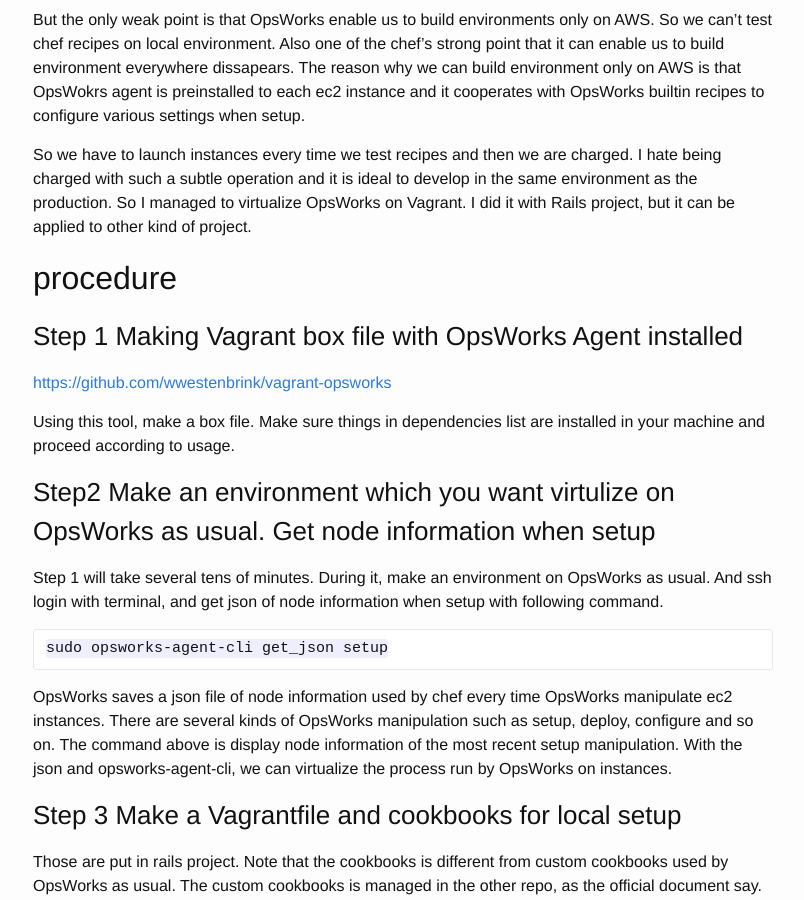
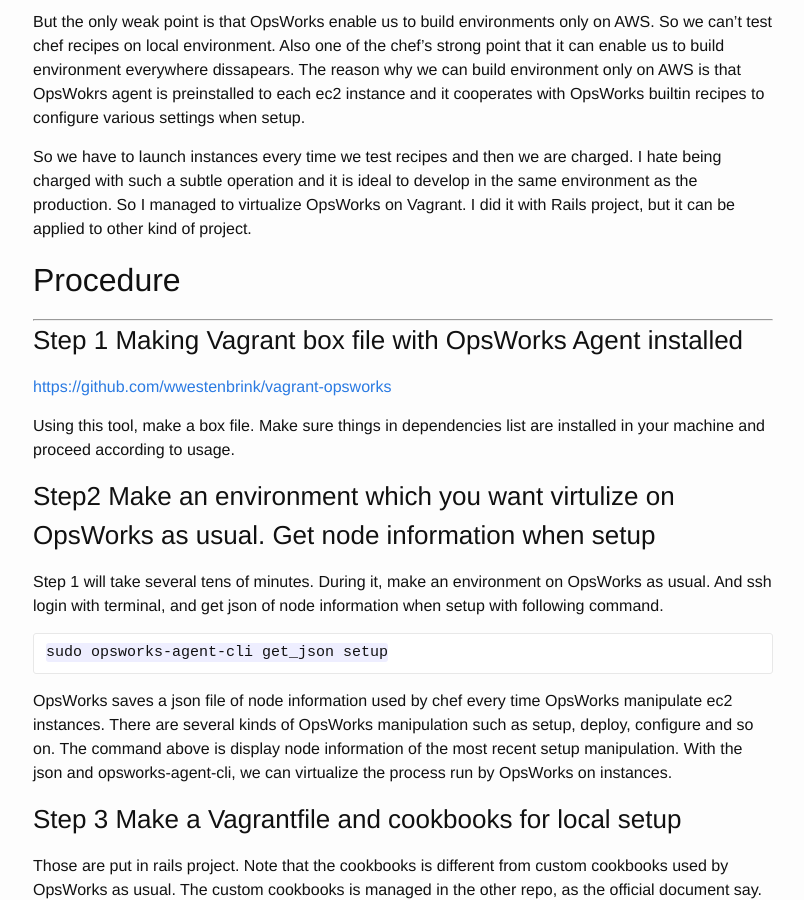
Before and after one commit to tarky/tarky.github.io, a Jekyll site: the page built from _posts/2014-11-17-virtualizing-aws-opsworks-on-local-vagrant.md, in a window 1280 px wide and 900 px high, scrolled down 336 px. Shown: the whole window, without its empty margins (237-1041 px from the left). Built offline with Jekyll 4.4.1, drawn with Linux system fonts in a browser that asks for light colours.

```diff
--- a/_posts/2014-11-17-virtualizing-aws-opsworks-on-local-vagrant.md
+++ b/_posts/2014-11-17-virtualizing-aws-opsworks-on-local-vagrant.md
@@ -5,6 +5,8 @@ date:   2014-11-17 17:37:35
 categories: AWS OpsWorks Vagrant
 ---
 ##Why to Do It
+---
+
 AWS OpsWorks is a powerful cloud application management tool.
 
 But the only weak point is that OpsWorks enable us to build environments only on AWS. So we can't test chef recipes on local environment. Also one of the chef's strong point that it can enable us to build environment everywhere dissapears. The reason why we can build environment only on AWS is that OpsWokrs agent is preinstalled to each ec2 instance and it cooperates with OpsWorks builtin recipes to configure various settings when setup.
@@ -12,7 +14,8 @@ But the only weak point is that OpsWorks enable us to build environments only on
 So we have to launch instances every time we test recipes and then we are charged. I hate being charged with such a subtle operation and it is ideal to develop in the same environment as the production. So I managed to virtualize OpsWorks on Vagrant. I did it with Rails project, but it can be applied to other kind of project.
 
 
-##procedure
+##Procedure
+---
 
 ###Step 1 Making Vagrant box file with OpsWorks Agent installed
 
@@ -493,7 +496,7 @@ It took me 20 minutes to complete.
 And Note that you had better run this command at stable network situation. The proccess downloads various things. If the network is broken during the process, errors might happen.
 
 ## Conclusion
-
+---
 You got it! You got the same environment as OpsWorks on Vagrant! You can test recipes easily. Above all, it decreases the situations such as that the code works in development doesn't work in procuction.
 
 If possible, depending on your system's structure, the process can't go througn. But refferring to my procedure's essences, try it in the various way.
```
